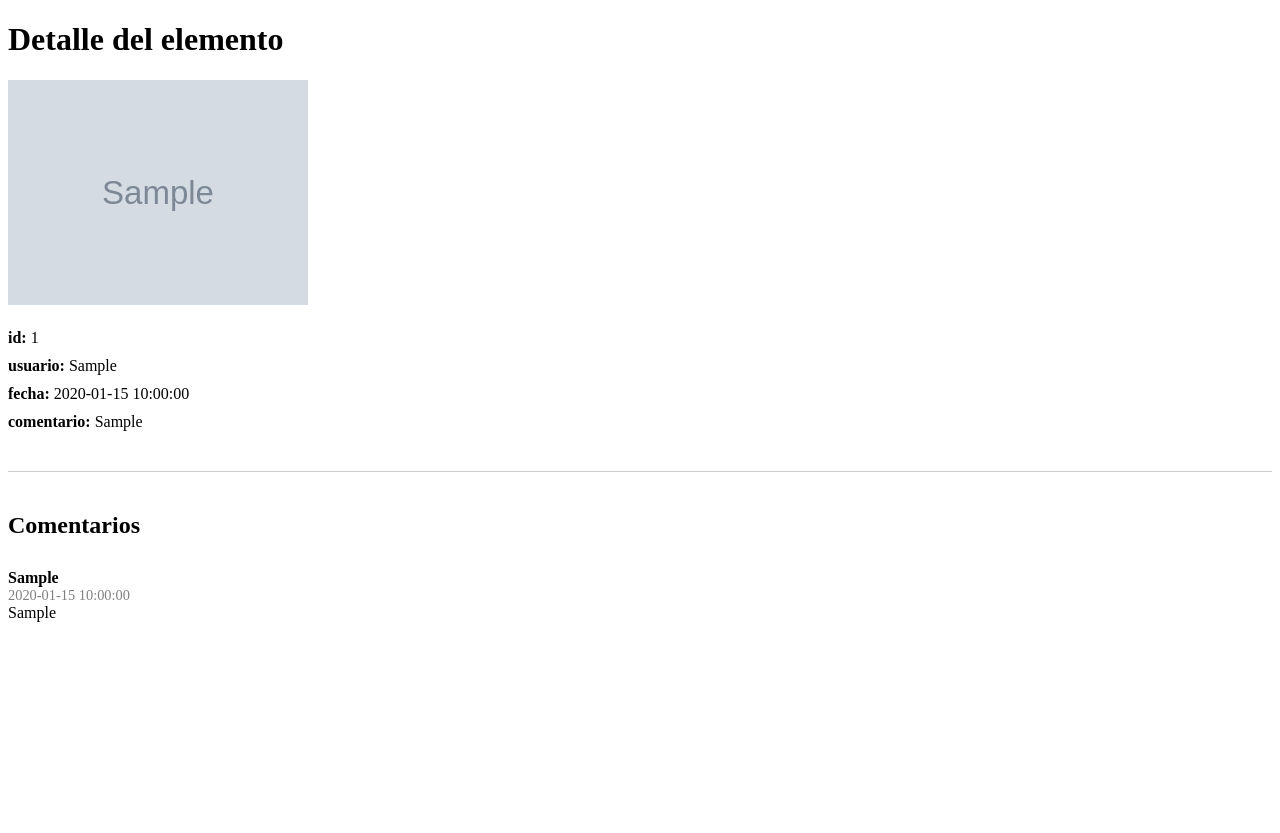
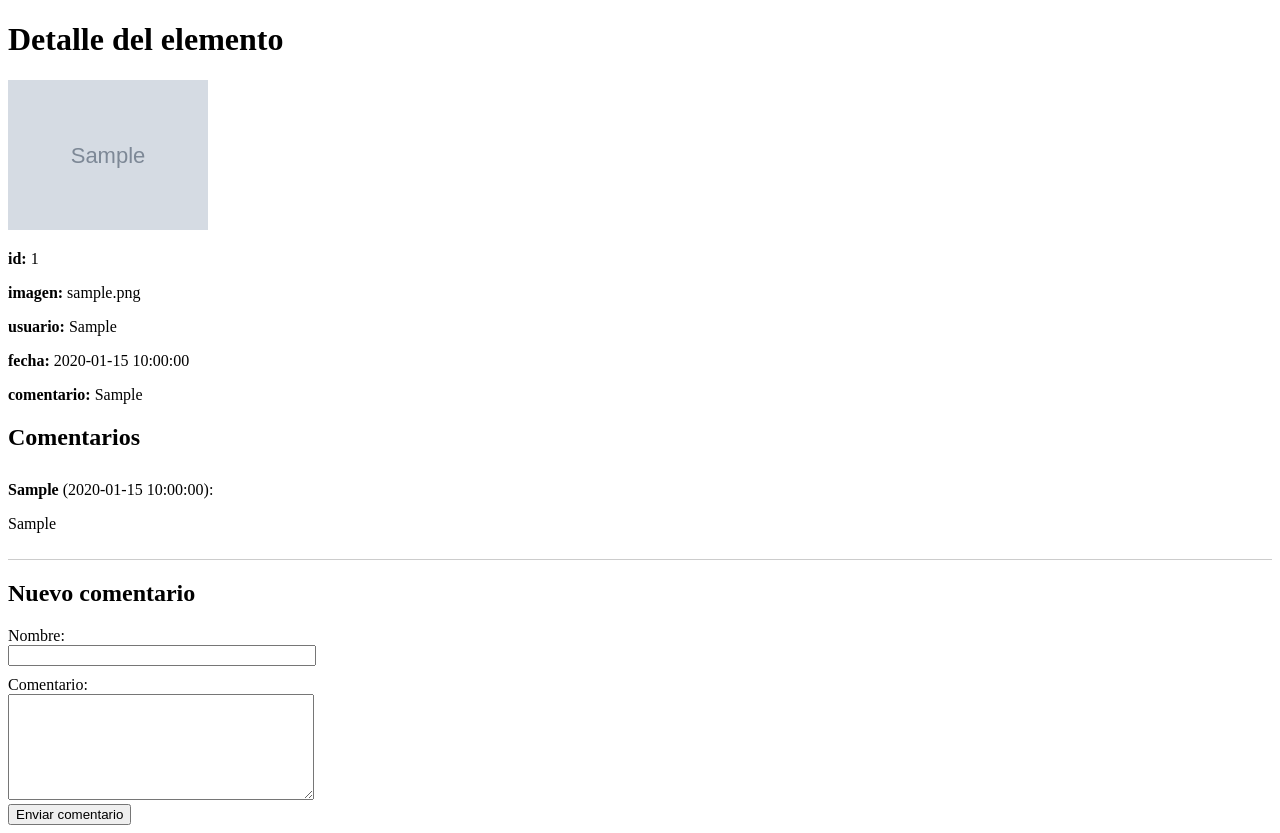
Before and after one commit to mlopezs25/DWES, a PHP site: page /detail.php?id=1 in a window 1280 px wide. Before the commit the page ends 622 px from the top, so only its background shows below. Run offline with PHP 8.4, Linux system fonts and the light colour scheme; tables that the repository leaves empty or names only in its code hold one stand-in row (values such as "Sample post"); grey boxes marked "Sample" are stand-in pictures.

Commit message:
ejercicio 4

```diff
--- a/sprint2phpsql/www/mysite/detail.php
+++ b/sprint2phpsql/www/mysite/detail.php
@@ -2,121 +2,105 @@
 ini_set('display_errors', 1);
 ini_set('display_startup_errors', 1);
 error_reporting(E_ALL);
-// Conexión (igual que en main.php)
-$servername = "localhost";
-$username = "root";
-$password = "1234";
-$dbname = "mysitedb";
 
-$conn = new mysqli($servername, $username, $password, $dbname);
+// Conexión
+$conn = new mysqli("localhost", "root", "1234", "mysitedb");
 if ($conn->connect_error) {
     die("Conexión fallida: " . $conn->connect_error);
 }
 
-// Recoger ID del GET y validar
+// Validar el ID
 if (!isset($_GET['id']) || !is_numeric($_GET['id'])) {
     die("ID no válido.");
 }
-
 $id = intval($_GET['id']);
 
-// Obtener datos del elemento (ejemplo: tabla tLibros)
-$sql_elemento = "SELECT * FROM tLibros WHERE id = ?";
-$stmt = $conn->prepare($sql_elemento);
-$stmt->bind_param("i", $id);
-$stmt->execute();
-$result_elemento = $stmt->get_result();
+// Procesar formulario si se envió
+if ($_SERVER['REQUEST_METHOD'] === 'POST') {
+    $usuario = trim($_POST['usuario'] ?? '');
+    $comentario = trim($_POST['comentario'] ?? '');
 
-if ($result_elemento->num_rows === 0) {
+    if ($usuario === '' || $comentario === '') {
+        echo "<p style='color:red;'>Por favor, rellena todos los campos.</p>";
+    } else {
+        // Preparar sentencia para evitar SQL Injection
+        $stmt = $conn->prepare("INSERT INTO comentarios (elemento_id, usuario, comentario) VALUES (?, ?, ?)");
+        $stmt->bind_param("iss", $id, $usuario, $comentario);
+
+        if ($stmt->execute()) {
+            echo "<p style='color:green;'>Comentario añadido correctamente.</p>";
+        } else {
+            echo "<p style='color:red;'>Error al añadir comentario: " . $conn->error . "</p>";
+        }
+        $stmt->close();
+    }
+}
+
+// Obtener elemento
+$sql = "SELECT * FROM tLibros WHERE id = $id";
+$result = $conn->query($sql);
+
+if ($result->num_rows === 0) {
     die("Elemento no encontrado.");
 }
+$elemento = $result->fetch_assoc();
 
-$elemento = $result_elemento->fetch_assoc();
-
-// Obtener comentarios asociados
-$sql_comentarios = "SELECT * FROM comentarios WHERE elemento_id = ? ORDER BY fecha DESC";
-$stmt2 = $conn->prepare($sql_comentarios);
-$stmt2->bind_param("i", $id);
-$stmt2->execute();
-$result_comentarios = $stmt2->get_result();
+// Obtener comentarios
+$sqlComentarios = "SELECT * FROM comentarios WHERE elemento_id = $id ORDER BY fecha DESC";
+$comentarios = $conn->query($sqlComentarios);
 ?>
 
 <!DOCTYPE html>
 <html lang="es">
 <head>
-    <meta charset="UTF-8" />
+    <meta charset="UTF-8">
     <title>Detalle del elemento</title>
     <style>
-        img {
-            max-width: 300px;
-            height: auto;
-            object-fit: cover;
-            margin-bottom: 20px;
-        }
-        .atributo {
-            margin-bottom: 10px;
-        }
-        .comentarios {
-            margin-top: 40px;
-            border-top: 1px solid #ccc;
-            padding-top: 20px;
-        }
-        .comentario {
-            border-bottom: 1px solid #ddd;
-            padding: 10px 0;
-        }
-        .comentario:last-child {
-            border-bottom: none;
-        }
-        .usuario {
-            font-weight: bold;
-        }
-        .fecha {
-            font-size: 0.9em;
-            color: gray;
-        }
+        img { max-width: 200px; height: auto; }
+        form { margin-top: 20px; }
+        label { display: block; margin-top: 10px; }
+        textarea { width: 300px; height: 100px; }
+        input[type="text"] { width: 300px; }
+        .comentario { border-bottom: 1px solid #ccc; padding: 10px 0; }
     </style>
 </head>
 <body>
     <h1>Detalle del elemento</h1>
 
-    <!-- Mostrar imagen -->
     <?php if (!empty($elemento['imagen'])): ?>
-        <img src="<?php echo htmlspecialchars($elemento['imagen']); ?>" alt="Imagen del elemento">
-    <?php else: ?>
-        <p><em>No hay imagen disponible.</em></p>
+        <img src="<?php echo htmlspecialchars($elemento['imagen']); ?>" alt="Imagen">
     <?php endif; ?>
 
-    <!-- Mostrar atributos -->
-    <div>
     <?php foreach ($elemento as $clave => $valor): ?>
-            <?php if ($clave !== 'imagen'): ?>
-                <div class="atributo"><strong><?php echo htmlspecialchars($clave); ?>:</strong> <?php echo htmlspecialchars($valor); ?></div>
-            <?php endif; ?>
+        <p><strong><?php echo htmlspecialchars($clave); ?>:</strong> <?php echo htmlspecialchars($valor); ?></p>
     <?php endforeach; ?>
-    </div>
 
-    <!-- Comentarios -->
-    <div class="comentarios">
     <h2>Comentarios</h2>
-        <?php if ($result_comentarios->num_rows > 0): ?>
-            <?php while ($comentario = $result_comentarios->fetch_assoc()): ?>
+    <?php if ($comentarios->num_rows > 0): ?>
+        <?php while ($comentario = $comentarios->fetch_assoc()): ?>
             <div class="comentario">
-                    <div class="usuario"><?php echo htmlspecialchars($comentario['usuario']); ?></div>
-                    <div class="fecha"><?php echo htmlspecialchars($comentario['fecha']); ?></div>
-                    <div class="texto"><?php echo nl2br(htmlspecialchars($comentario['comentario'])); ?></div>
+                <strong><?php echo htmlspecialchars($comentario['usuario']); ?></strong> (<?php echo $comentario['fecha']; ?>):
+                <p><?php echo nl2br(htmlspecialchars($comentario['comentario'])); ?></p>
             </div>
         <?php endwhile; ?>
     <?php else: ?>
-            <p>No hay comentarios para este elemento.</p>
+        <p>No hay comentarios.</p>
     <?php endif; ?>
-    </div>
 
+    <h2>Nuevo comentario</h2>
+    <form method="post" action="">
+        <label for="usuario">Nombre:</label>
+        <input type="text" id="usuario" name="usuario" required>
+
+        <label for="comentario">Comentario:</label>
+        <textarea id="comentario" name="comentario" required></textarea>
+
+        <br>
+        <button type="submit">Enviar comentario</button>
+    </form>
 </body>
 </html>
 
 <?php
-$stmt->close();
-$stmt2->close();
 $conn->close();
 ?>
```
Lines whose indentation alone changed are shown as unchanged.
